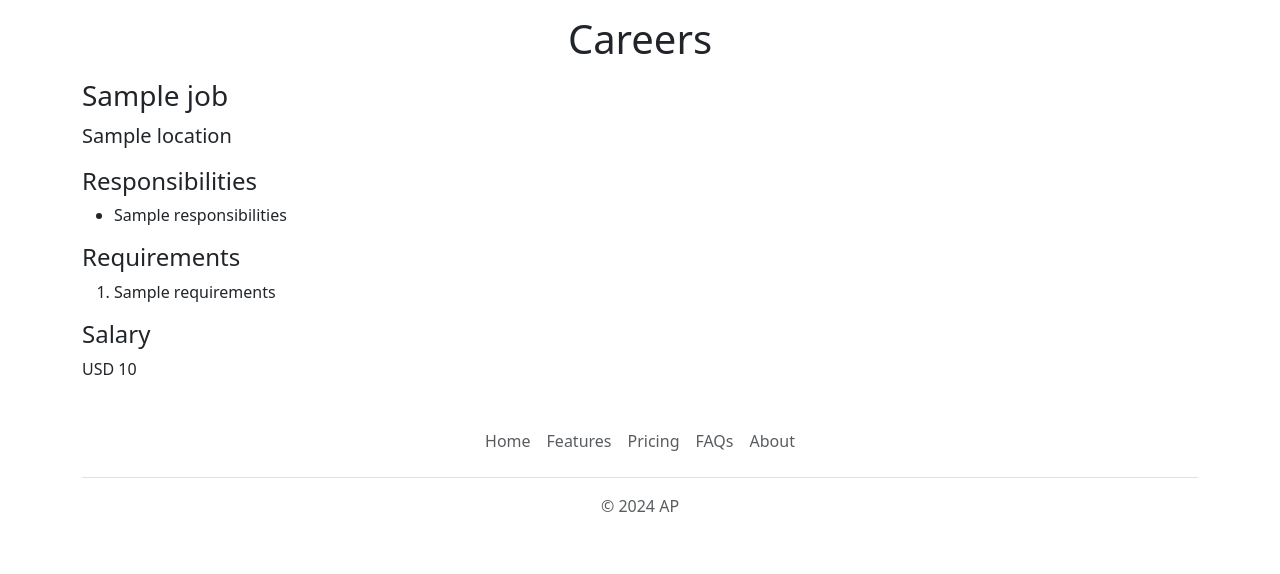
After one commit to A23droid/career-website, a Flask app: template templates/jobpage.html in a window 1280 px wide. The commit adds this page. Shown: the part 417-991 px from the top of the page. Run offline with Flask 3, Linux system fonts and the light colour scheme; the template is opened without the code that fills it: most values are stand-ins (such as "Sample title", 1, 10 or a date in 2020).

Commit message:
Added dynamic pages for each job

```diff
--- a/app.py
+++ b/app.py
@@ -1,5 +1,5 @@
 from flask import Flask, render_template, jsonify
-from database import load_jobs_from_db
+from database import load_jobs_from_db, load_job_from_db
 
 app = Flask(__name__)
 
@@ -13,5 +13,14 @@ def list_jobs():
   jobs = load_jobs_from_db()
   return jsonify(jobs)
 
+@app.route("/job/<id>")
+def show_jobs(id):
+  job = load_job_from_db(id)
+  if not job:
+    return "Not Found", 404
+  return render_template('jobpage.html', job = job)
+
+
+
 if __name__ == "__main__":
   app.run(host = '0.0.0.0', port = 3000, debug = True)
--- /dev/null
+++ b/templates/banner.html
@@ -0,0 +1,9 @@
+<style>
+  #banner {
+    height: 360px;
+    width: 100%;
+    object-fit: cover;
+    margin-bottom: 16 px;
+  }
+</style>
+<img class = "img-fluid" id = "banner" src = "https://c334e040-462c-41b8-9fb7-bf88987dc099-00-35z8e8r1yk3ih.pike.replit.dev:3000/static/banner.jpg">
--- /dev/null
+++ b/templates/bootstrap.html
@@ -0,0 +1,3 @@
+<meta charset="utf-8">
+<meta name="viewport" content="width=device-width, initial-scale=1">
+<link href="https://cdn.jsdelivr.net/npm/bootstrap@5.3.3/dist/css/bootstrap.min.css" rel="stylesheet" integrity="sha384-QWTKZyjpPEjISv5WaRU9OFeRpok6YctnYmDr5pNlyT2bRjXh0JMhjY6hW+ALEwIH" crossorigin="anonymous">
--- a/templates/jobitem.html
+++ b/templates/jobitem.html
@@ -11,6 +11,6 @@
   {% endif %}
 </div>
   <div class = "col-2">
-  <a href ="mailto:dasanikesh61@gmail.com" type="button" class="btn btn-outline-primary">Apply</a>
+  <a href ="/job/{{job['id']}}" type="button" class="btn btn-outline-primary">Apply</a>
   </div>
 </div>
--- /dev/null
+++ b/templates/jobpage.html
@@ -0,0 +1,36 @@
+<!DOCTYPE html>
+<html>
+  <head>
+    <title>{{job.title}}Job Careers</title>
+     {% include 'bootstrap.html' %}
+  </head>
+  <body>
+    {% include 'nav.html' %}
+    {% include 'banner.html' %}
+    <div class = "container">
+      <h1 class = "text-center mt-3 mb-3">Careers</h1>
+         <h3 class = "mb-2">{{job.title}}</h3>
+        <p class = "lead mt-0">{{job.location}}</p>
+
+        <h4>Responsibilities</h4>
+        <ul>
+          {% for line in job.responsibilities.split(".") %}
+          {% if line %}
+          <li>{{line}}</li>
+          {% endif %}
+          {% endfor %}
+        </ul>
+        <h4>Requirements</h4>
+      <ol>
+        {% for line in job.requirements.split(".") %}
+        {% if line %}
+        <li>{{line}}</li>
+        {% endif %}
+        {% endfor %}
+      </ol>
+      <h4>Salary</h4>
+      <p>{{job.currency}} {{job.salary}}</p>
+    </div>
+    {% include 'footer.html' %}
+  </body>
+</html>
--- a/templates/nav.html
+++ b/templates/nav.html
@@ -1,7 +1,8 @@
 <nav class="navbar bg-body-tertiary shadow-sm  bg-white rounded fixed-top">
   <div class="container">
-    <a class="navbar-brand" href="#">
+    <a class="navbar-brand" href="/">
       <img src="/static/bootstrap-logo.svg" alt="Bootstrap" width="30" height="24">
+      AP
     </a>
   </div>
 </nav>
```
Also changed, not shown: database.py (+12 -0 lines), templates/home.html (+3 -12 lines).
